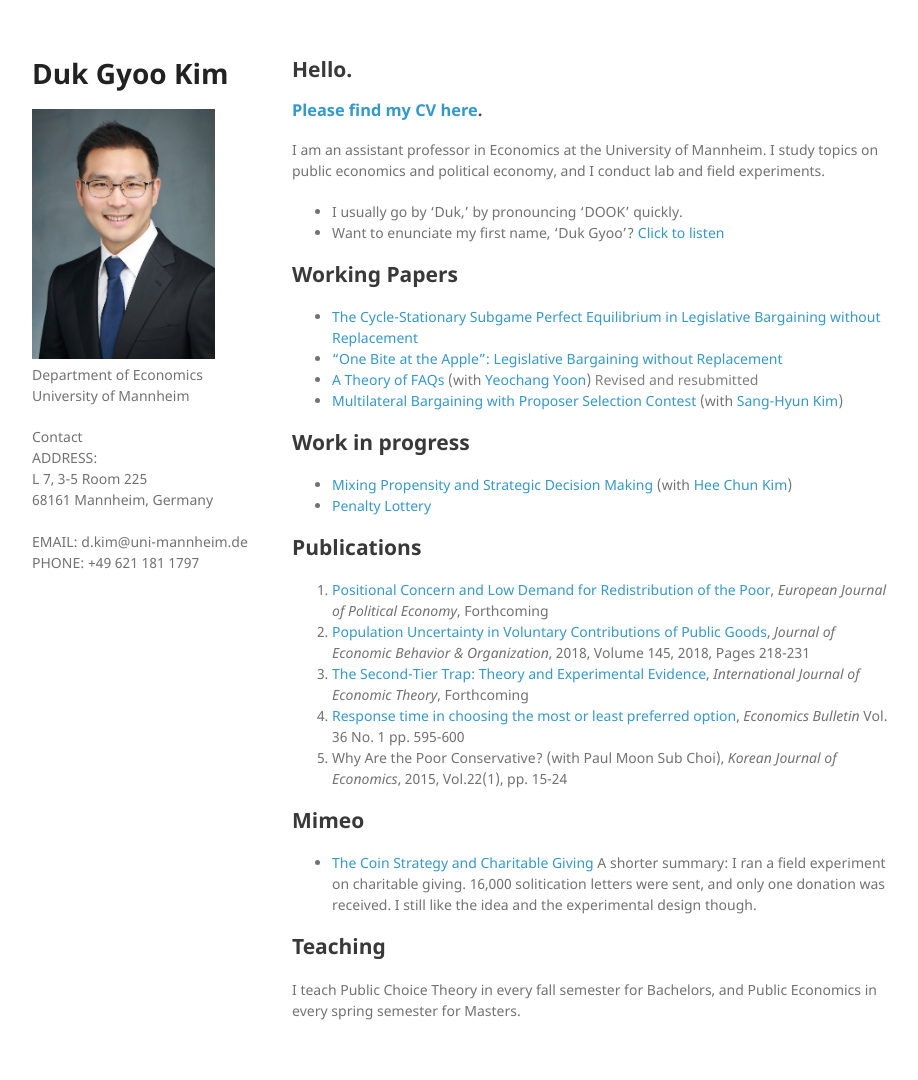
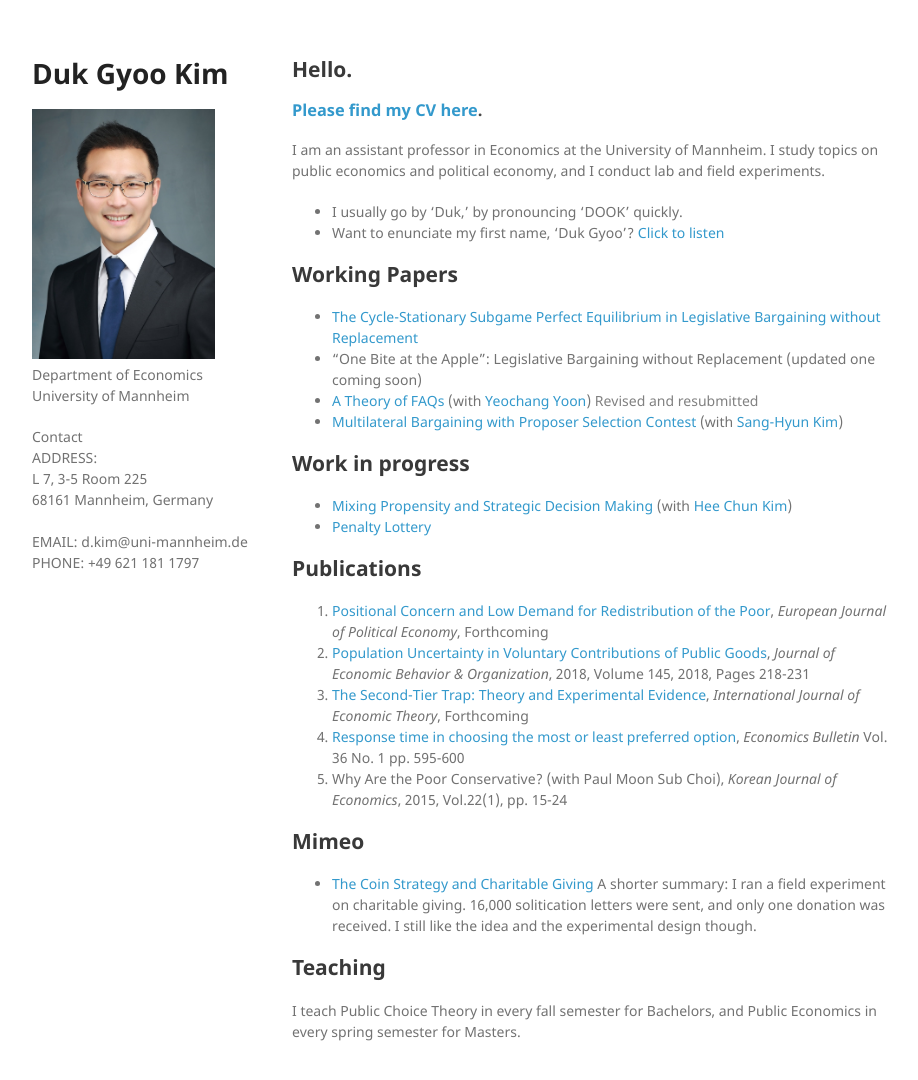
Before and after one commit to kimdukgyoo/kimdukgyoo.github.io, a Jekyll site: the page built from index.md, in a window 1280 px wide and 1112 px high. Shown: the top 1080 px of the window, without its empty margins (178-1096 px from the left). Built offline with Jekyll 4.4.1, drawn with Linux system fonts in a browser that asks for light colours; our own code applies the rules of GitHub Pages for plain Markdown files.

Commit message:
Update index.md

```diff
--- a/index.md
+++ b/index.md
@@ -11,7 +11,7 @@ I am an assistant professor in Economics at the University of Mannheim. I study
 
 ## Working Papers
 * <a href="https://kimdukgyoo.github.io/pdfjs/web/CycleStationaryEquilibriumInLegislativeBargaining.pdf" target="_blank"> The Cycle-Stationary Subgame Perfect Equilibrium in Legislative Bargaining without Replacement</a>
-* <a href="https://kimdukgyoo.github.io/pdfjs/web/OneBiteAtTheApple.pdf" target="_blank">"One Bite at the Apple": Legislative Bargaining without Replacement</a>
+* "One Bite at the Apple": Legislative Bargaining without Replacement (updated one coming soon)
 * <a href="https://kimdukgyoo.github.io/pdfjs/web/theoryFAQs.pdf" target="_blank">A Theory of FAQs</a> (with [Yeochang Yoon](https://sites.google.com/site/yyeochang/ "Yeochang Yoon's webpage")) <span style="color:Gray">Revised and resubmitted</span>
 * <a href="https://kimdukgyoo.github.io/pdfjs/web/multilateral-bargaining-proposer.pdf" target="_blank">Multilateral Bargaining with Proposer Selection Contest</a> (with [Sang-Hyun Kim](https://sites.google.com/site/sanghyunkim46/home "Sang-Hyun Kim's webpage"))
 
```
